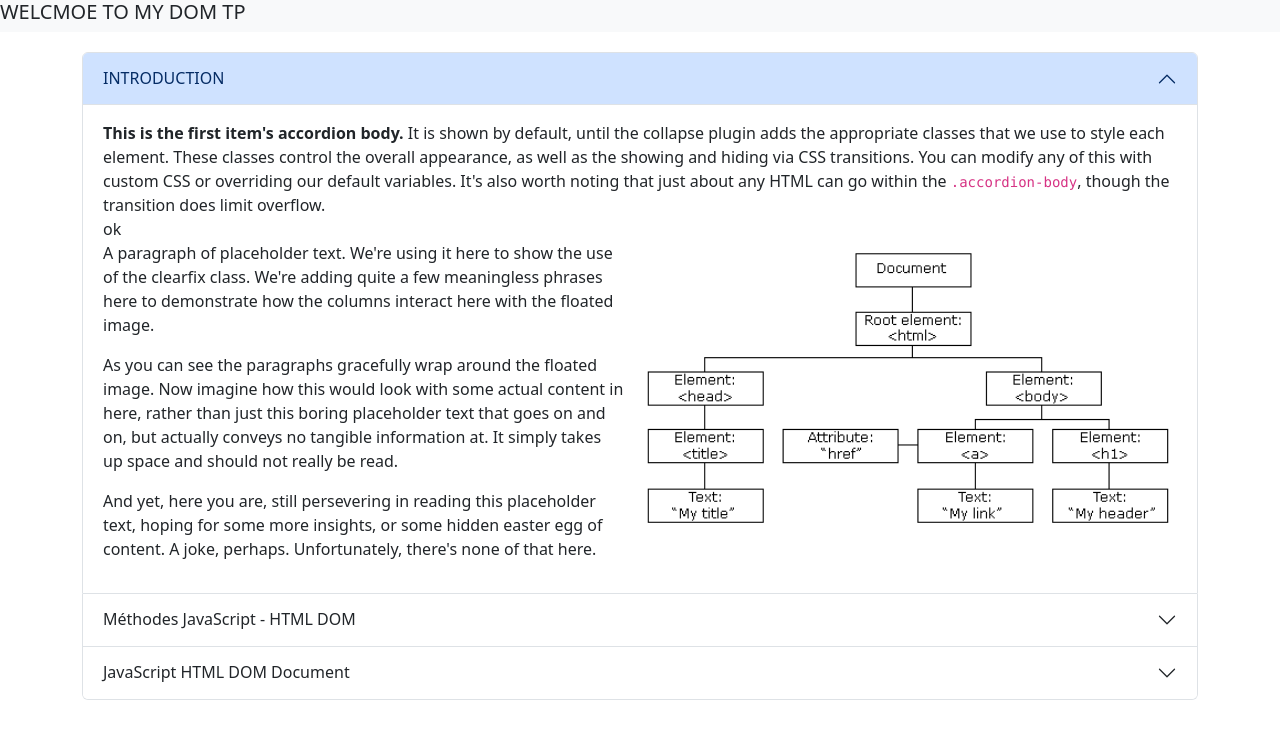
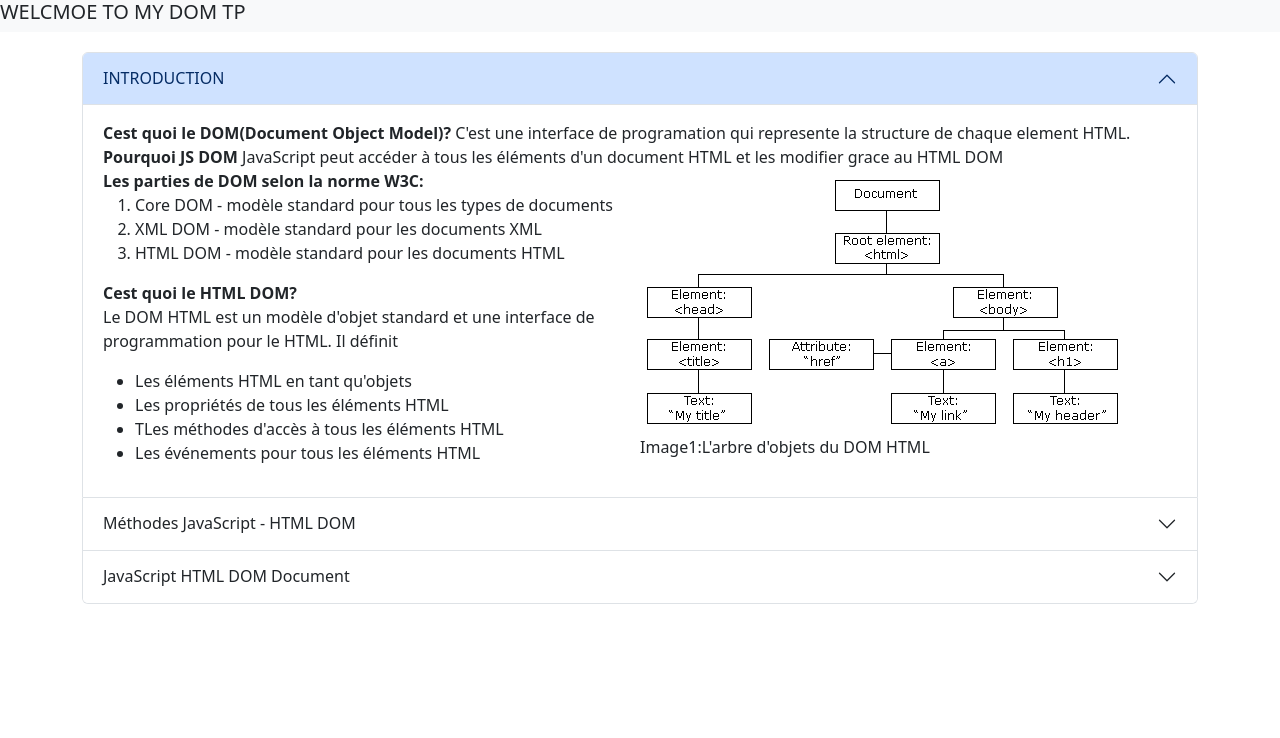
Before and after one commit to vianneyyovo/tp_dom, a plain HTML site: page index.html in a window 1280 px wide. Drawn offline with nearby package versions, Linux system fonts and the light colour scheme.

Commit message:
[UPDATE]: introduction  for dom tp project

```diff
--- a/index.html
+++ b/index.html
@@ -25,24 +25,33 @@
           </h2>
           <div id="collapseOne" class="accordion-collapse collapse show" data-bs-parent="#accordionExample">
             <div class="accordion-body">
-              <strong>This is the first item's accordion body.</strong>
-              It is shown by default, until the collapse plugin adds the appropriate classes that we use to style each element. These classes control the overall appearance, as well as the showing and hiding via CSS transitions. You can modify any of this with custom CSS or overriding our default variables. It's also worth noting that just about any HTML can go within the <code>.accordion-body</code>, though the transition does limit overflow.
+              <strong>Cest quoi le DOM(Document Object Model)?</strong>
+              C'est une interface de programation qui represente la structure de chaque element HTML. <br>
+              <strong>Pourquoi JS DOM</strong>
+              JavaScript peut accéder à tous les éléments d'un document HTML et les modifier grace au HTML DOM
               <div>
-                ok
+
                 <div class="clearfix">
-                  <img src="/images/dom.gif" class="col-md-6 float-md-end mb-3 ms-md-3" alt="...">
-
+                  <span class="col-md-6 float-md-end mb-3 ms-md-3">
+                    <img src="/images/dom.gif" alt="..."> <br>
+                    Image1:L'arbre d'objets du DOM HTML
+                  </span>
+                  <strong>Les parties de DOM selon la norme W3C:</strong>
+                  <ol>
+                    <li>Core DOM - modèle standard pour tous les types de documents</li>
+                    <li>XML DOM - modèle standard pour les documents XML</li>
+                    <li>HTML DOM - modèle standard pour les documents HTML</li>
+                  </ol>
+                  <strong>Cest quoi le HTML DOM?</strong>
                   <p>
-                    A paragraph of placeholder text. We're using it here to show the use of the clearfix class. We're adding quite a few meaningless phrases here to demonstrate how the columns interact here with the floated image.
+                    Le DOM HTML est un modèle d'objet standard et une interface de programmation pour le HTML. Il définit
                   </p>
-
-                  <p>
-                    As you can see the paragraphs gracefully wrap around the floated image. Now imagine how this would look with some actual content in here, rather than just this boring placeholder text that goes on and on, but actually conveys no tangible information at. It simply takes up space and should not really be read.
-                  </p>
-
-                  <p>
-                    And yet, here you are, still persevering in reading this placeholder text, hoping for some more insights, or some hidden easter egg of content. A joke, perhaps. Unfortunately, there's none of that here.
-                  </p>
+                  <ul>
+                    <li>Les éléments HTML en tant qu'objets</li>
+                    <li>Les propriétés de tous les éléments HTML</li>
+                    <li>TLes méthodes d'accès à tous les éléments HTML</li>
+                    <li>Les événements pour tous les éléments HTML</li>
+                  </ul>
                 </div>
               </div>
             </div>
```
